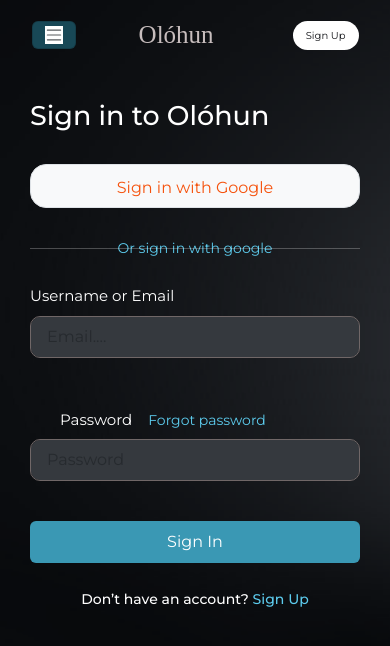
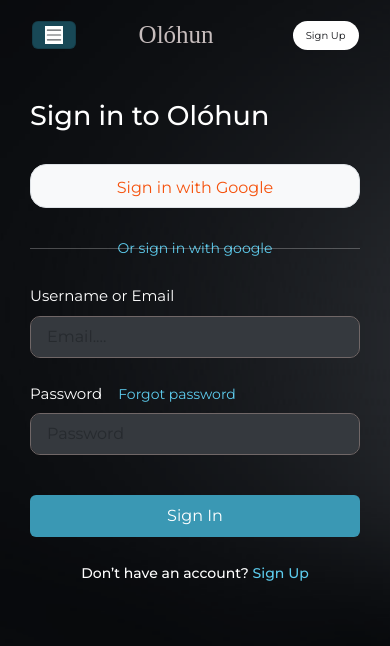
Before and after one commit to adesewaAdeyemo/OlohunR, a React (Vite) app: page /signin in a window 390 px wide. Shown: the top 646 px of the page. Built offline with nearby package versions, Linux system fonts and the light colour scheme; a web font is replaced by a local one.

Commit message:
update of the form responsiveness

```diff
--- a/src/Pages/auth/signin.jsx
+++ b/src/Pages/auth/signin.jsx
@@ -115,9 +115,9 @@ class SignIn extends Component {
                 </Form.Group>
                 <br className="d-sm-none"></br>
                 <br className="d-sm-none"></br>
-                <br className="d-sm-none"></br>
+                <br className=""></br>
                 <Form.Group className="mb-3">
-                  <div className="d-flex" id="justb">
+                  <div className="" id="justb">
                     <Form.Label>Password</Form.Label>
                     <span className="px-2">
                     </span>
```
